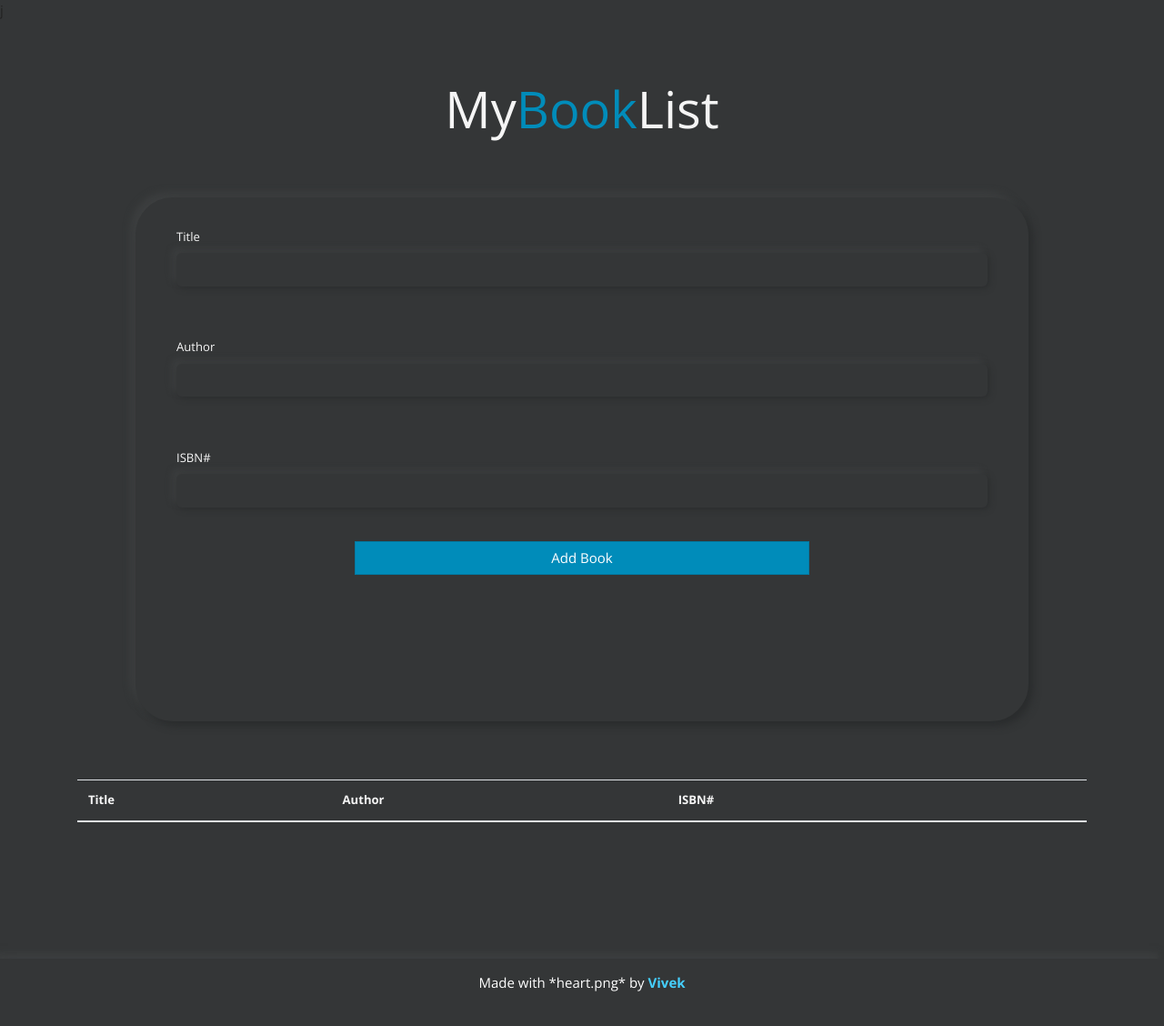
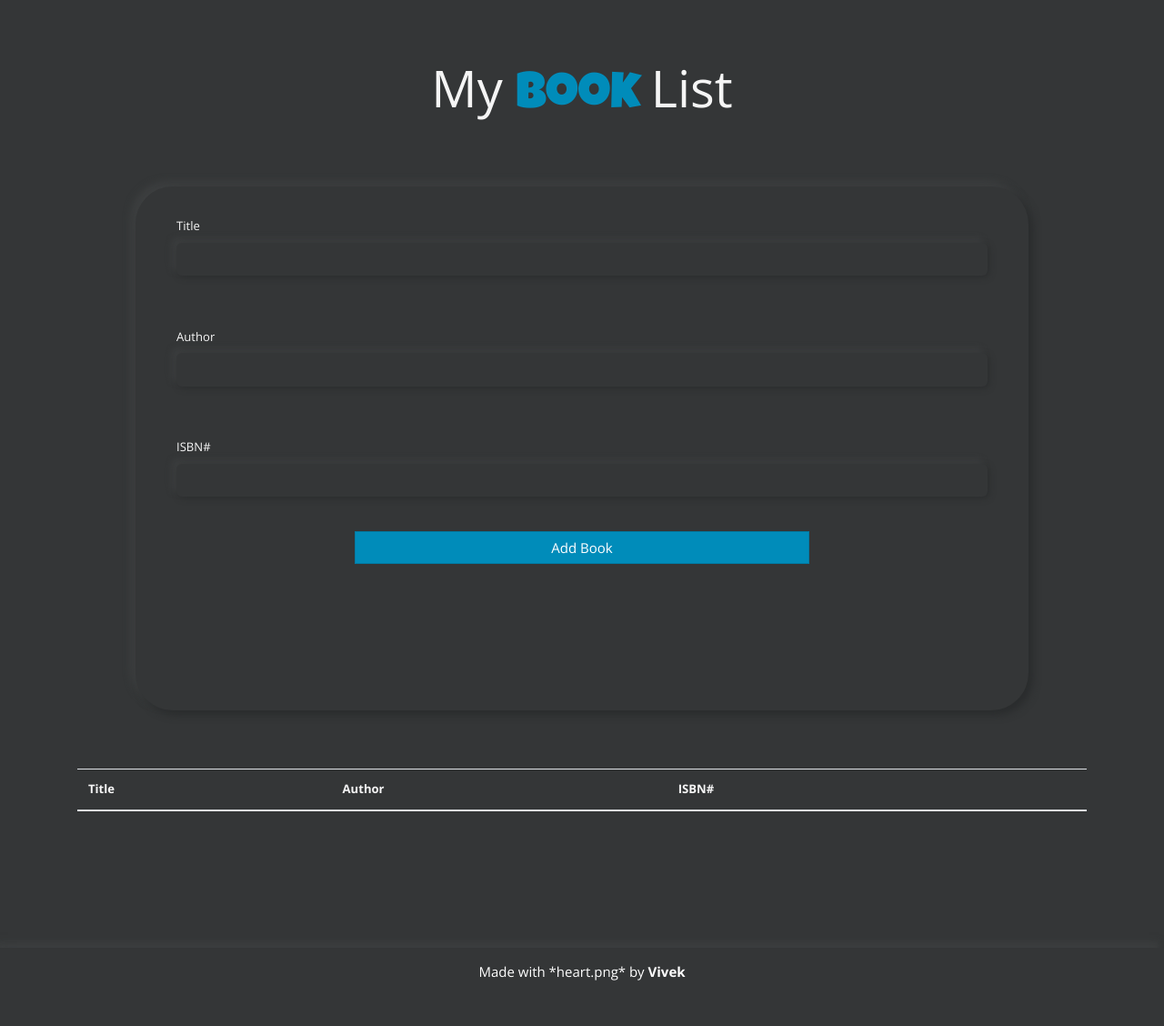
Before and after one commit to vivek90s/bookList, a plain HTML site: page index.html in a window 1280 px wide. Shown: the whole page at 91% size. Drawn offline with nearby package versions, Linux system fonts and the light colour scheme.

Commit message:
Add files via upload

```diff
--- a/index.html
+++ b/index.html
@@ -7,9 +7,10 @@
     <link rel="stylesheet" href="./bootstrap.min.css">
     <link rel="stylesheet" href="./main.css">
     <link rel="manifest" href="/manifest.webmanifest">
+    <link href="https://fonts.googleapis.com/css2?family=Luckiest+Guy&display=swap" rel="stylesheet">
 </head>
 <body>
-j
+
     <!-- --------------- blob------------->
 
     <!-- <svg class="blob"
@@ -24,7 +25,7 @@ j
     <!-- --------------- blob ends----------- -->
     <div class="container mt-4">
       <h1 class="display-4 text-center">
-        <i class="fas fa-book-open text-primary"></i> My<span class="text-primary">Book</span>List</h1>
+        <i class="fas fa-book-open text-primary"></i> My <span class="text-primary">Book </span> List</h1>
         <form id="book-form">
           <div class="form-group">
             <label for="title">Title</label>
@@ -56,7 +57,7 @@ j
   </form>
 
    <footer>
-     <p>Made with *heart.png* by <a href="https://www.instagram.com/ui.insipiration/">Vivek</a></p>
+     <p>Made with *heart.png* by <a href="">Vivek</a></p>
    </footer>
 
 
--- a/main.css
+++ b/main.css
@@ -60,7 +60,9 @@ html{
 body{
   background: #343637;
 }
-
+.container i, span {
+  font-family: 'Luckiest Guy', cursive;
+}
 form {
   margin: 4rem 4rem;
   border-radius: 41px;
@@ -125,7 +127,7 @@ footer{
 footer a{
   list-style: none;
   outline-style: none;
-  color: #45d0ff;
+  color: white;
   font-weight: 800;
 
 }
```
